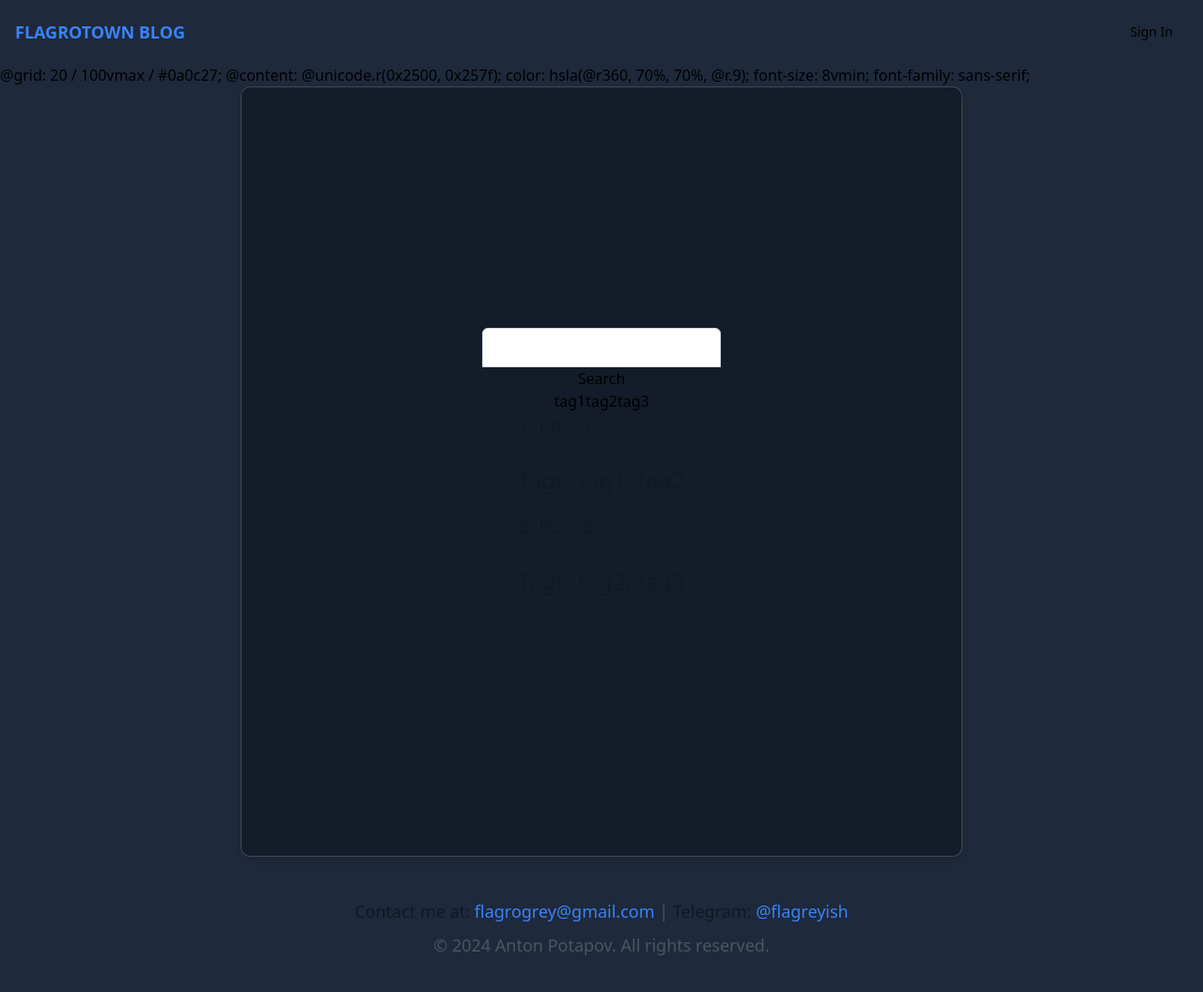
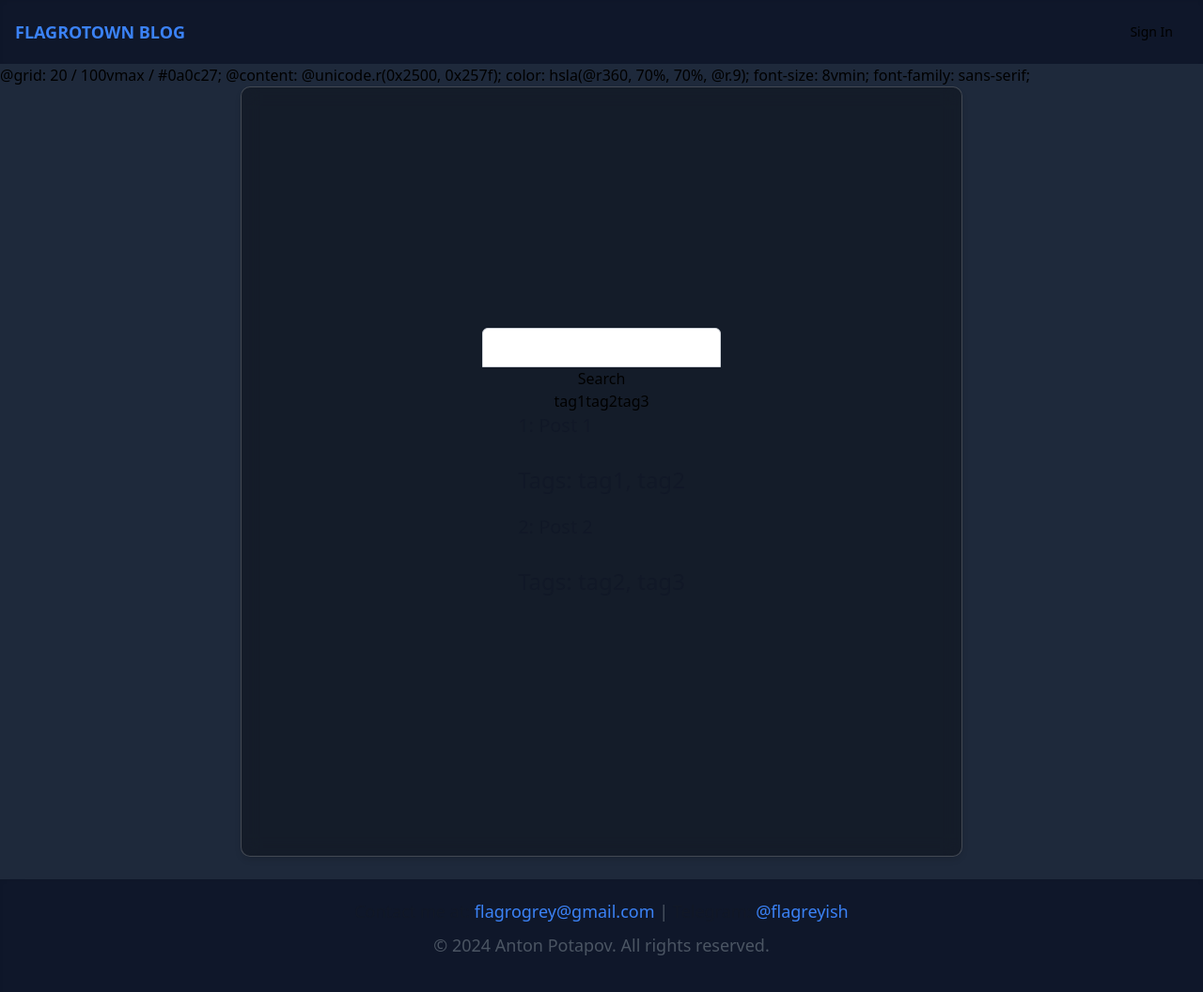
Before and after one commit to Flagro/flagrotown-blog-frontend, a SvelteKit app: page / in a window 1280 px wide. Shown: the top 1056 px of the page at 94% size. Built offline with nearby package versions, Linux system fonts and the light colour scheme.

Commit message:
added shadows to header and footer

```diff
--- a/src/routes/+layout.svelte
+++ b/src/routes/+layout.svelte
@@ -6,7 +6,7 @@
 </script>
 
 <div class="flex flex-col min-h-screen">
-    <div class="bg-slate-800">
+    <div class="bg-slate-900 shadow-inner">
         <Header />
     </div>
 
@@ -25,7 +25,7 @@
         </div>
     </div>
 
-    <div class="bg-slate-800">
+    <div class="bg-slate-900 shadow-inner">
         <Footer />
     </div>
 </div>
```
